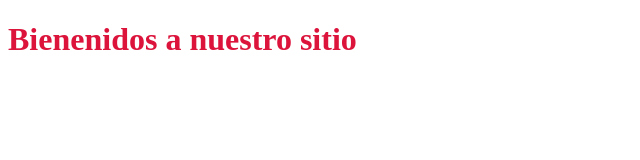
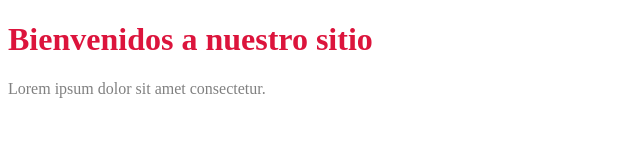
Before and after one commit to Jonibeltra/Practica1, a plain HTML site: page index.html in a window 1280 px wide. Shown: the whole page, without its empty margins (0-640 px from the left). Drawn offline with Linux system fonts and the light colour scheme.

Commit message:
add section

```diff
--- a/index.html
+++ b/index.html
@@ -7,7 +7,10 @@
     <link rel="stylesheet" href="./css/style.css">
 </head>
 <body>
-    <h1>Bienenidos a nuestro sitio</h1>
+    <h1>Bienvenidos a nuestro sitio</h1>
+    <section>
+        <p>Lorem ipsum dolor sit amet consectetur.</p>
+    </section>
     <script src="./js/main.js"></script>
 </body>
 </html>
```
